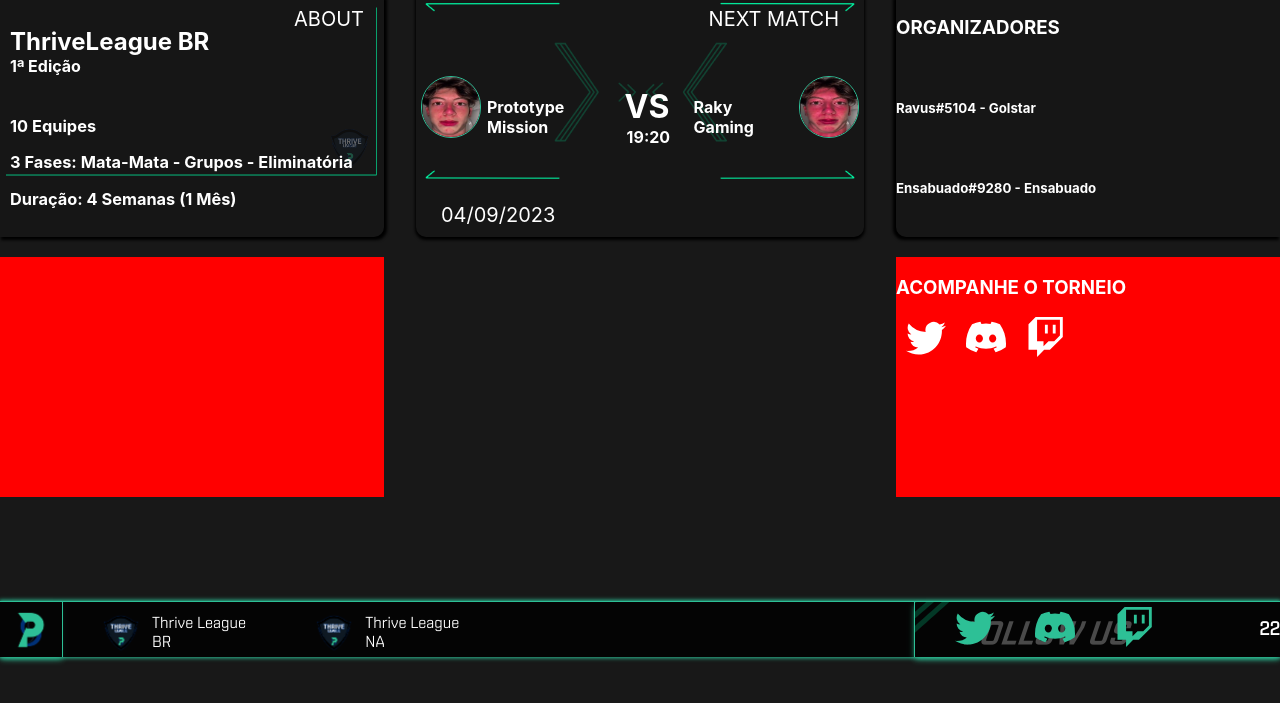
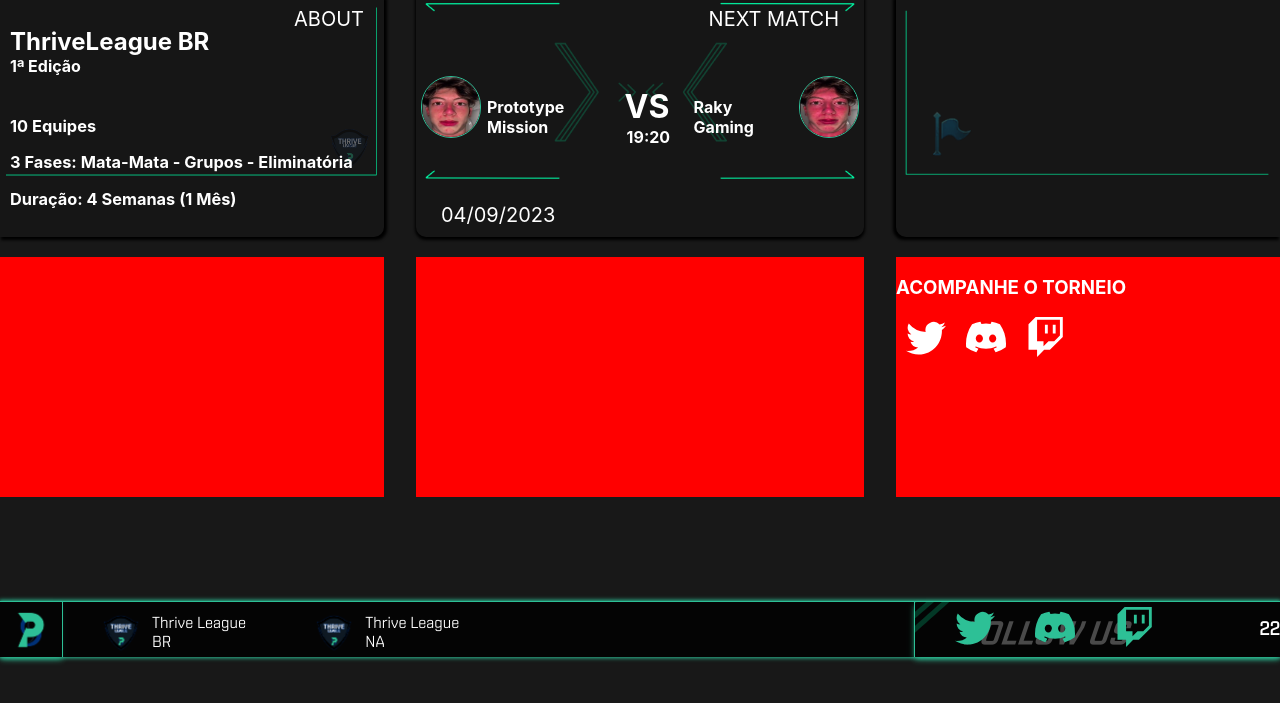
Before and after one commit to vbsravus/proto_mission_web, a React app: page /br/thrive in a window 1280 px wide. Shown: the part 143-846 px from the top of the page. Built offline with nearby package versions, Linux system fonts and the light colour scheme.

Commit message:
Add files via upload

```diff
--- a/package.json
+++ b/package.json
@@ -9,6 +9,7 @@
     "@testing-library/jest-dom": "^5.16.5",
     "@testing-library/react": "^13.4.0",
     "@testing-library/user-event": "^13.5.0",
+    "@widgetbot/react-embed": "^1.7.0",
     "bootstrap-icons": "^1.10.3",
     "ntp-time-sync": "^0.3.0",
     "react": "^18.2.0",
--- a/src/components/lolleague/components/geral/geral.css
+++ b/src/components/lolleague/components/geral/geral.css
@@ -98,7 +98,10 @@
     background-repeat: no-repeat;
     background-position: 45% 0px;
     border-radius: 0px 0px 0px 10px;
-    box-shadow: -2px 2px 3px 1px rgb(0, 0, 0);;
+    box-shadow: -2px 2px 3px 1px rgb(0, 0, 0);
+    background-image: url('../../assets/ct.png');
+    background-size: contain;
+    background-repeat: no-repeat;
 }
 
 .lolleague-geral-nextMatch-redteam img{
@@ -135,3 +138,20 @@
     height: 30vh;
     background-color: red;
 }
+
+.lolleague-geral-twitch-container{
+    width: 35vw;
+    height: 30vh;
+    background-color: red;
+}
+
+.lolleague-geral-moderatorsDiv-container p{
+    position: absolute;
+    right: 20px;
+    font-size: 20px;
+    top: -10px;
+}
+
+.header .css-trot39-Root .e1gp86mg0{
+    opacity: 0 !important;
+}
--- a/src/components/lolleague/components/geral/geral.js
+++ b/src/components/lolleague/components/geral/geral.js
@@ -1,5 +1,6 @@
 import './geral.css'
 import { BsTwitch, BsDiscord, BsTwitter } from "react-icons/bs";
+import WidgetBot from '@widgetbot/react-embed'
 
 export default function Geral(){
     return(
@@ -37,18 +38,20 @@
             </div>
             <div className='lolleague-geral-moderatorsDiv-container'>
                 <div>
-                    <h3>ORGANIZADORES</h3>
-                </div>
-                <div>
-                    <div>
-                        <img/><h5>Ravus#5104 - Golstar</h5>
-                    </div>
-                    <div>
-                        <img/><h5>Ensabuado#9280 - Ensabuado</h5>
-                    </div>
+                <WidgetBot
+                    server="1074484548806648000"
+                    channel="1079171316411813890"
+                    height={"30vh"}
+                    width={"100%"}
+                />
+                {/* <iframe src="https://discord.com/widget?id=1074484548806648000&theme=dark" width="350" height="500" allowtransparency="true" frameborder="0" sandbox="allow-popups allow-popups-to-escape-sandbox allow-same-origin allow-scripts"></iframe> */}
                 </div>
             </div>
             <div className='lolleague-geral-melhoresJog-container'>
+
+
+            </div>
+            <div className='lolleague-geral-twitch-container'>
 
 
             </div>
--- a/src/index.css
+++ b/src/index.css
@@ -26,3 +26,20 @@
   font-family: source-code-pro, Menlo, Monaco, Consolas, 'Courier New',
     monospace;
 }
+
+::-webkit-scrollbar{
+  width: 10px;
+
+}
+
+::-webkit-scrollbar-thumb{
+  width: 10px;
+  background-color: rgb(0, 85, 59);
+  transition: 0.12s;
+}
+
+::-webkit-scrollbar-thumb:hover{
+  width: 10px;
+  background-color: rgb(0, 150, 105);
+  transition: 0.12s;
+}
```
Also changed, not shown: src/components/lolleague/assets/ct.png (added), 2 other files.
